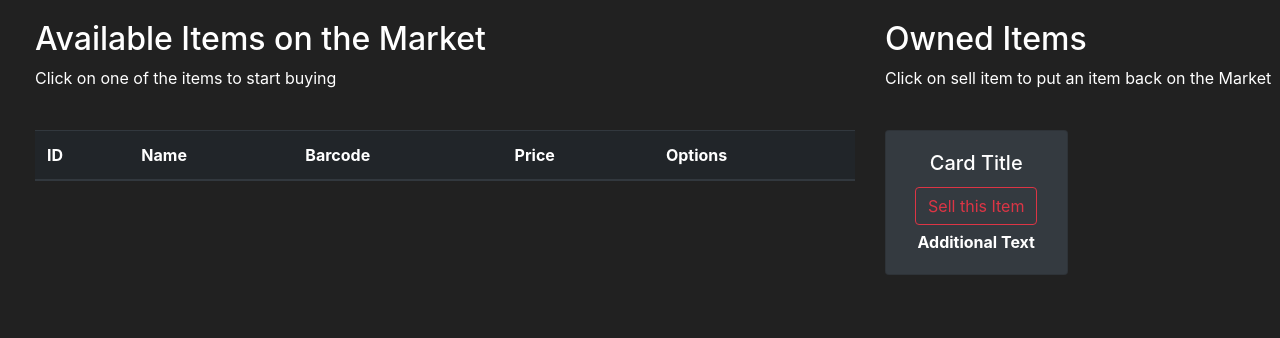
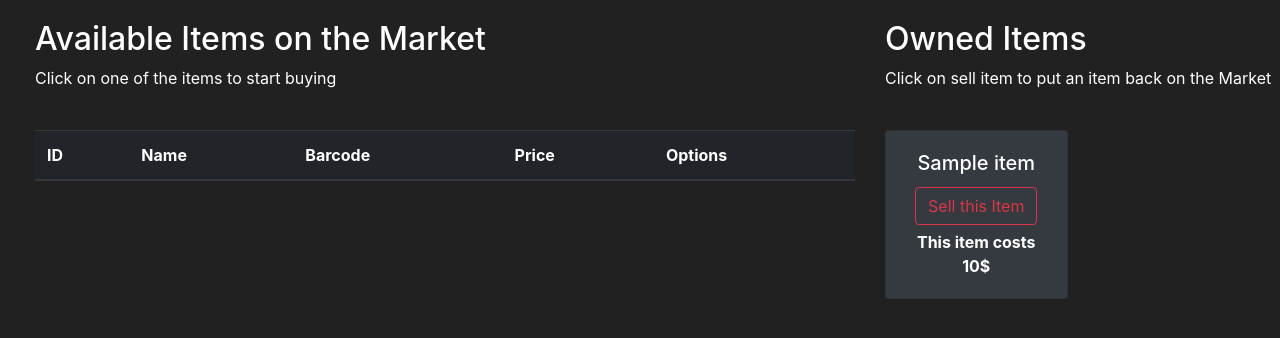
Before and after one commit to Lyarkh/FreeCodeCamp_Courses, a Flask app: page /market in a window 1280 px wide. Shown: the part 56-394 px from the top of the page. Run offline with Flask 3, Linux system fonts and the light colour scheme; a user stored in the database is signed in; tables that the repository leaves empty hold one stand-in row (values such as "Sample post"); lists and menus that the app fills with data are empty; some libraries are stand-ins or nearby versions.

Commit message:
refactor: modificando variáveis com jinja template

```diff
--- a/Flask_Course_Web_Application/flask_course_web_application/Flask_Market/market/templates/market.html
+++ b/Flask_Course_Web_Application/flask_course_web_application/Flask_Market/market/templates/market.html
@@ -47,13 +47,13 @@
                     <div class="col-md-6">
                         <div style="margin-bottom: 5px" class="card text-center bg-dark">
                             <div class="card-body">
-                                <h5 class="card-title">Card Title</h5>
+                                <h5 class="card-title">{{ owned_item.name }}</h5>
                                 <button type="button" class="btn btn-outline-danger" style="margin-bottom: 5px"
                                     data-toggle="modal" data-target="#YourDataTarget">
                                     Sell this Item
                                 </button>
                                 <p class="card-text">
-                                    <strong>Additional Text</strong>
+                                    <strong>This item costs {{ owned_item.price }}$</strong>
                                 </p>
                             </div>
                         </div>
```
